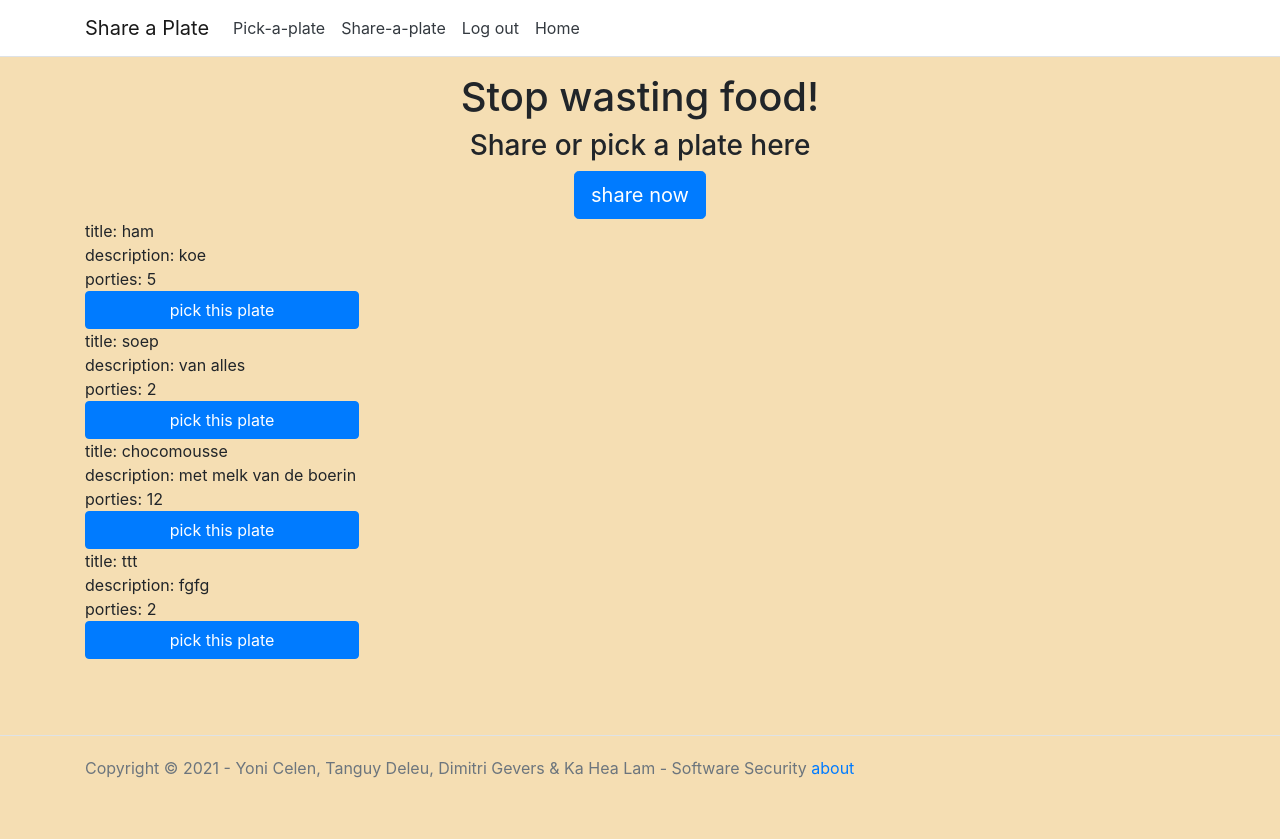
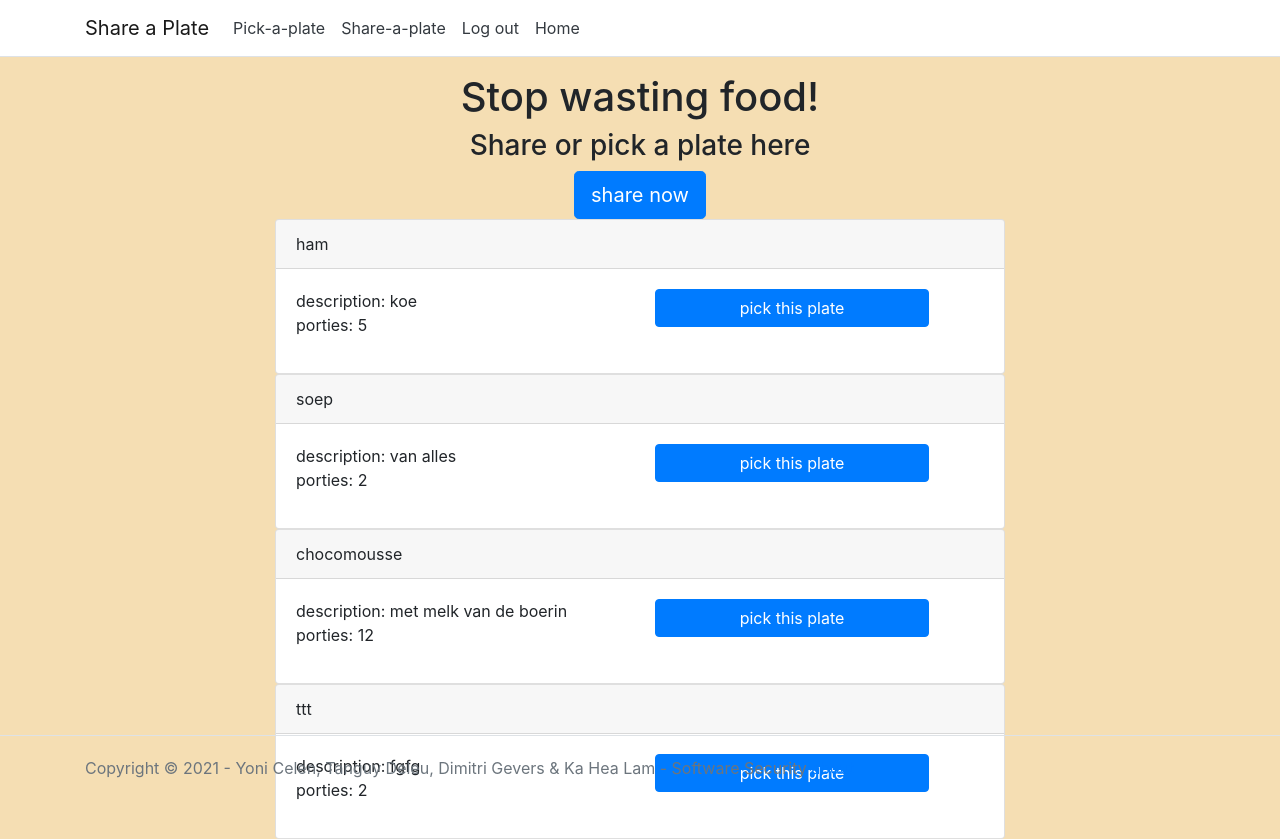
Before and after one commit to EHB-TI/web-app-digital-dream-team, an Angular app in the folder Frontend/Share-Plate/: page /plates in a window 1280 px wide. Before the commit the page ends 800 px from the top, so only its background shows below. Built offline with nearby package versions, Linux system fonts and the light colour scheme; data requests are answered from the project's data file.

Commit message:
adjusted layout plate component -> 2nd column for btn

```diff
--- a/Frontend/Share-Plate/src/app/components/plate/plate.component.html
+++ b/Frontend/Share-Plate/src/app/components/plate/plate.component.html
@@ -1,12 +1,17 @@
-<!-- {{ plate.description }} -->
-title: {{plate.title}} <br />
-description: {{plate.description}}<br />
-porties: {{plate.portionsavailable}}<br />
-<!-- Pick-up starts at: {{pickuptime}}<br/> -->
-<!-- Pick-up ends at: {{endpickuptime}} -->
-
-<!-- Pick up address: {{user.address}} -->
-
-
-<input (click)="onToggle(plate)" class="btn btn-primary" value="pick this plate"/>
-<br />
+<div class="row justify-content-center">
+  <div class="col-md-8">
+    <div class="card">
+      <div class="card-header"> {{plate.title}}</div>
+      <div class="card-body">
+        <div class="form-group row">
+          <div class="col-md-6">
+            description: {{plate.description}}<br />
+            porties: {{plate.portionsavailable}}<br />
+            <!-- Pick-up starts at: {{pickuptime}}<br/> -->
+            <!-- Pick-up ends at: {{endpickuptime}} -->
+            <!-- Pick up address: {{user.address}} -->
+          </div>
+          <div class="col-md-2">
+            <input (click)="onToggle(plate)" class="btn btn-primary" value="pick this plate" />
+          </div>
+        </div>
```
